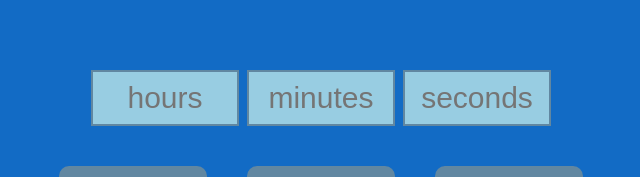
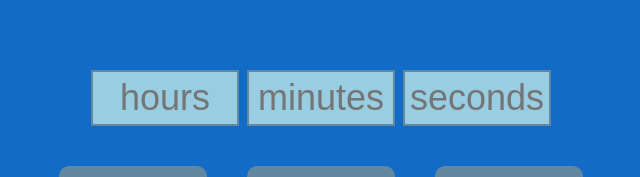
Before and after one commit to viniciusym/timer, a React (Create React App) app: page / in a window 1280 px wide. Shown: the part 387-564 px from the top of the page, without its empty margins (319-959 px from the left). Built offline with nearby package versions, Linux system fonts and the light colour scheme.

Commit message:
estilizacao css

```diff
--- a/src/App.css
+++ b/src/App.css
@@ -14,8 +14,9 @@
 
 .time-input input {
   background-color: #98cde2;
+  color: rgb(68, 65, 63);
   border: solid 2px rgb(97, 135, 161);
-  font-size: 30px;
+  font-size: 36px;
   width: 140px;
   height: 50px;
   text-align: center;
@@ -49,6 +50,11 @@
   color: rgb(192, 234, 246);
 }
 
+.finished-timer {
+  font-size: 100px;
+  color: rgb(230, 125, 40);
+}
+
 #root {
   background-color: rgb(18, 107, 197);
 }
--- a/src/components/Timer.js
+++ b/src/components/Timer.js
@@ -5,7 +5,7 @@ class Timer extends React.Component {
   render() {
     const { time } = this.props;
     return (
-      <h1 className="timer">{ time === "" ? "00:00:00" : time }</h1>
+      <h1 className={time === '00:00:00' ? "finished-timer" : "timer"}>{ time === "" ? "00:00:00" : time }</h1>
     );
   }
 }
```
